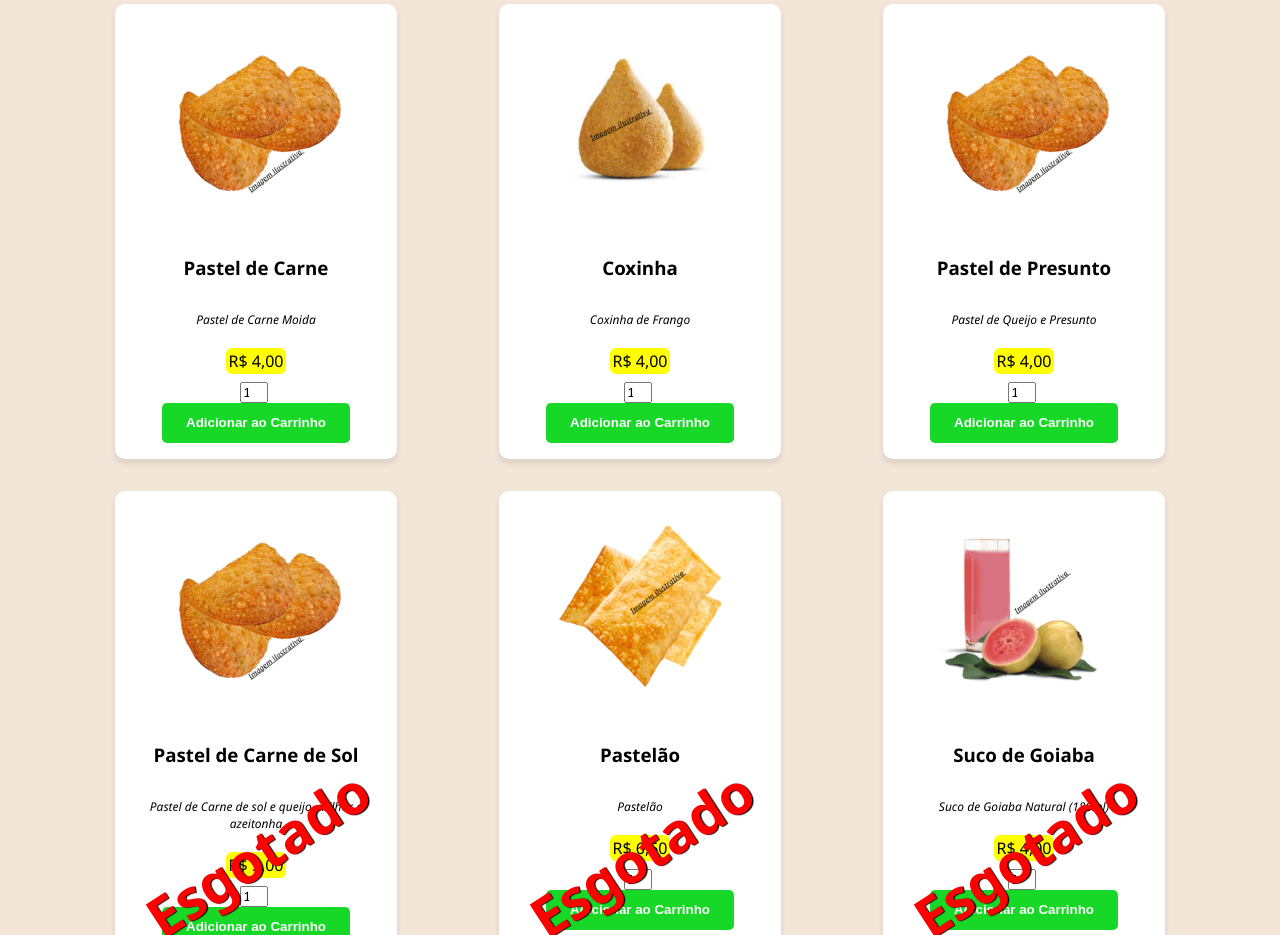
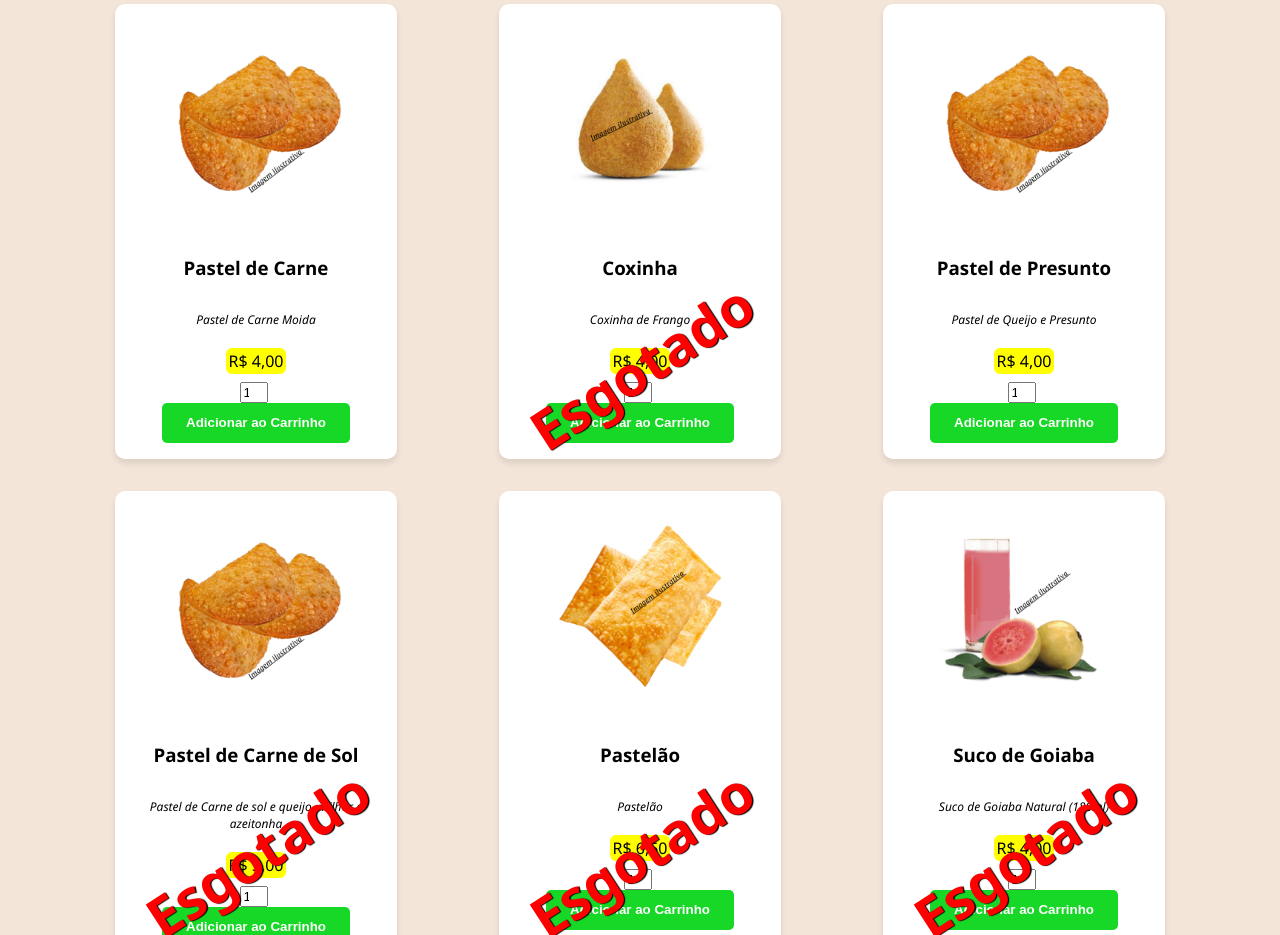
Before and after one commit to Divino183/Lanche, a plain HTML site: page index.html in a window 1280 px wide. Shown: the part 1060-1995 px from the top of the page. Drawn offline with Linux system fonts and the light colour scheme.

Commit message:
Update index.html

```diff
--- a/index.html
+++ b/index.html
@@ -61,6 +61,7 @@
             </div>
 
             <div class="menu-item fade-in">
+                <div class="bag">Esgotado</div>
                 <img src="./coxinha.png" alt="Coxinha">
                 <h3>Coxinha</h3>
                 <p>Coxinha de Frango</p>
```
